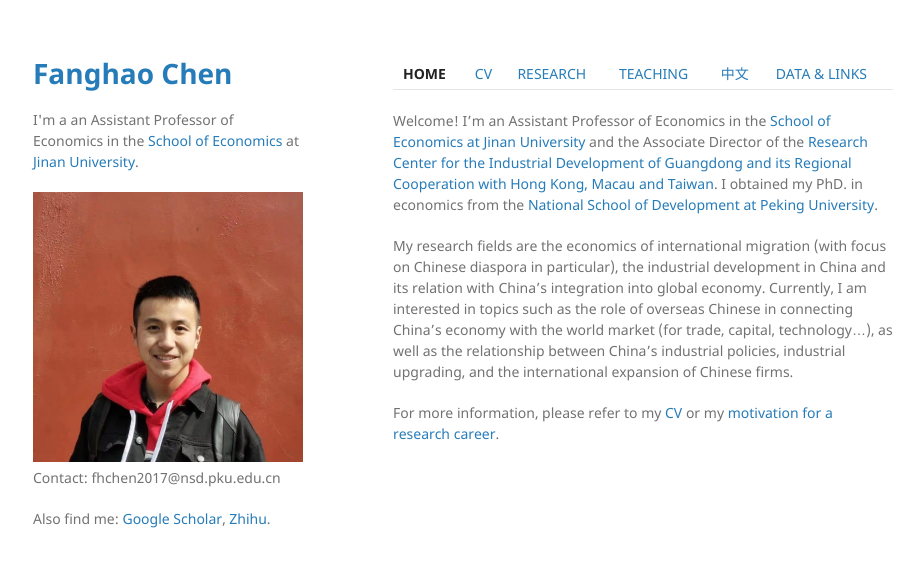
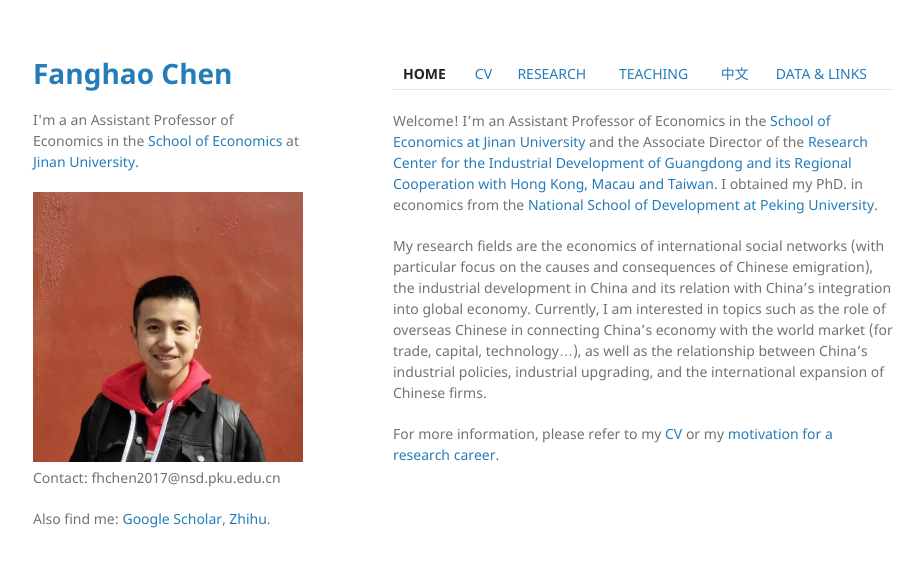
Before and after one commit to FanghaoChen/homepage, a Jekyll site: the page built from index.md, in a window 1280 px wide. Shown: the top 567 px of the page, without its empty margins (177-1101 px from the left). Built offline with Jekyll 4.4.1, drawn with Linux system fonts in a browser that asks for light colours.

Commit message:
Update index.md

```diff
--- a/index.md
+++ b/index.md
@@ -7,6 +7,6 @@ layout: default
 
 Welcome! I'm an Assistant Professor of Economics in the [School of Economics at Jinan University](https://ec.jnu.edu.cn/) and the Associate Director of the [Research Center for the Industrial Development of Guangdong and its Regional Cooperation with Hong Kong, Macau and Taiwan](https://ogo.jnu.edu.cn/). I obtained my PhD. in economics from the [National School of Development at Peking University](https://www.nsd.pku.edu.cn/).
 
-My research fields are the economics of international migration (with focus on Chinese diaspora in particular), the industrial development in China and its relation with China's integration into global economy. Currently, I am interested in topics such as the role of overseas Chinese in connecting China's economy with the world market (for trade, capital, technology...), as well as the relationship between China's industrial policies, industrial upgrading, and the international expansion of Chinese firms.
+My research fields are the economics of international social networks (with particular focus on the causes and consequences of Chinese emigration), the industrial development in China and its relation with China's integration into global economy. Currently, I am interested in topics such as the role of overseas Chinese in connecting China's economy with the world market (for trade, capital, technology...), as well as the relationship between China's industrial policies, industrial upgrading, and the international expansion of Chinese firms.
 
 For more information, please refer to my [CV](./assets/CV_FanghaoChen_240916.pdf) or my [motivation for a research career](https://mp.weixin.qq.com/s?__biz=Mzg4MzE0ODY0Mw==&mid=2247491382&idx=1&sn=992dc4dda38bfd95d5c2b47848fc5a81&chksm=cf4a8d3af83d042c96f68c98b9406eab25df4ce418b6778fccdee755fc9e499decfb44498855&mpshare=1&scene=24&srcid=12203KNxFd0xsEh7nM7ZzhKn&sharer_sharetime=1639991731014&sharer_shareid=009d752390d3ca9d149b0d31038375f0#rd).
```
